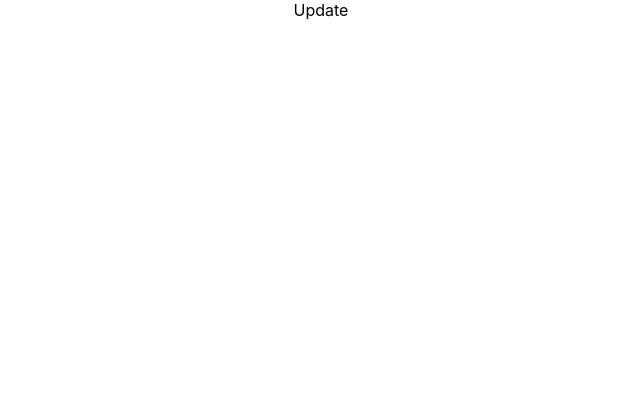
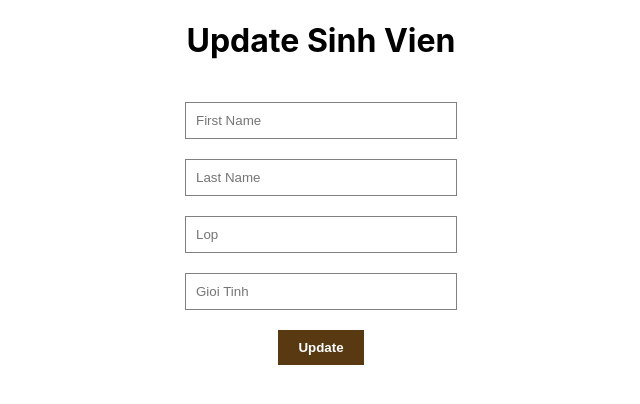
Before and after one commit to QuangHuy231/CRUD_SinhVien, a React (Create React App) app in the folder client/: page /update-user/1 in a window 1280 px wide. Shown: the top 404 px of the page, without its empty margins (319-959 px from the left). Built offline with nearby package versions, Linux system fonts and the light colour scheme.

Commit message:
update user

```diff
--- a/client/src/pages/Update.jsx
+++ b/client/src/pages/Update.jsx
@@ -1,7 +1,64 @@
-import React from "react";
+import axios from "axios";
+import React, { useState } from "react";
+import { useLocation, useNavigate } from "react-router-dom";
 
 const Update = () => {
-  return <div>Update</div>;
+  const [user, setUser] = useState({
+    firstName: "",
+    lastName: "",
+    lop: "",
+    gioitinh: null,
+  });
+  const handleChange = (e) => {
+    setUser((prev) => ({
+      ...prev,
+      [e.target.name]: e.target.value,
+    }));
+  };
+  const location = useLocation();
+  const userId = location.pathname.split("/")[2];
+
+  const navigate = useNavigate();
+
+  const handleClick = async (e) => {
+    e.preventDefault();
+    try {
+      await axios.put("http://localhost:8800/update-user/" + userId, user);
+      navigate("/");
+    } catch (err) {
+      console.log(err);
+    }
+  };
+
+  return (
+    <div className="form">
+      <h1>Update Sinh Vien</h1>
+
+      <input
+        type="text"
+        placeholder="First Name"
+        name="firstName"
+        onChange={handleChange}
+      />
+      <input
+        type="text"
+        placeholder="Last Name"
+        name="lastName"
+        onChange={handleChange}
+      />
+      <input type="text" placeholder="Lop" name="lop" onChange={handleChange} />
+      <input
+        type="number"
+        placeholder="Gioi Tinh"
+        name="gioitinh"
+        onChange={handleChange}
+      />
+
+      <button className="formButton" onClick={handleClick}>
+        Update
+      </button>
+    </div>
+  );
 };
 
 export default Update;
--- a/client/src/pages/User.jsx
+++ b/client/src/pages/User.jsx
@@ -42,14 +42,16 @@ const User = () => {
           <h3>{user.gioitinh}</h3>
 
           <button
-            className="delete"
+            className="formButton delete"
             onClick={() => {
               handleDelete(user.id);
             }}
           >
             Delete
           </button>
-          <button>Update</button>
+          <Link to={`/update-user/${user.id}`} className="formButton update">
+            Update
+          </Link>
         </div>
       ))}
 
--- a/client/src/style.css
+++ b/client/src/style.css
@@ -41,3 +41,13 @@ input {
   font-weight: bold;
   cursor: pointer;
 }
+
+.delete {
+  background-color: red;
+}
+
+.update {
+  background-color: aqua;
+  color: black;
+  text-decoration: none;
+}
```
